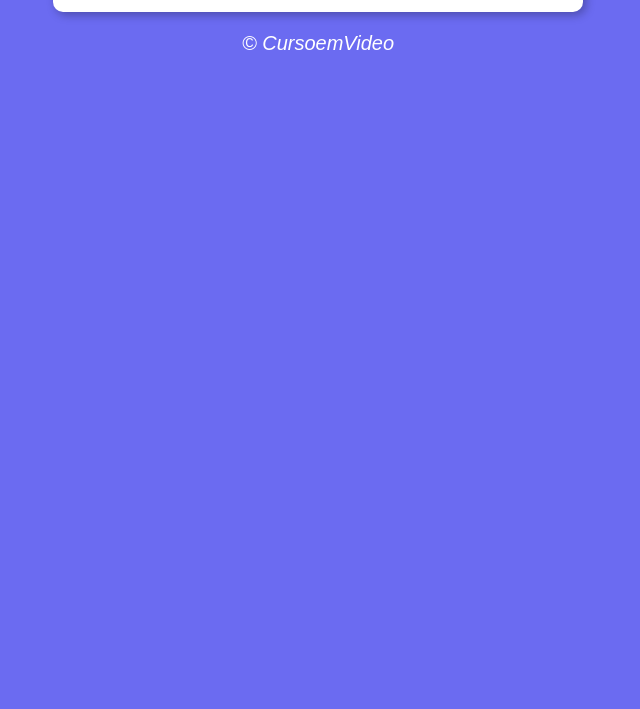
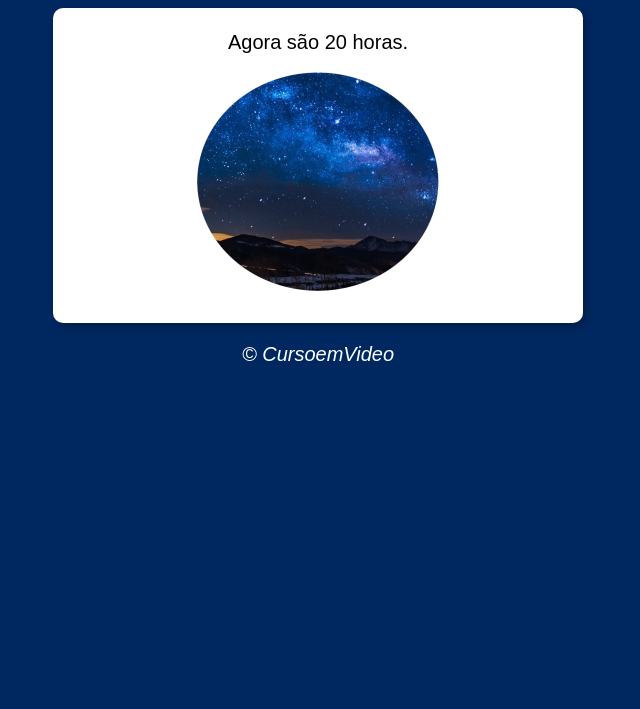
Before and after one commit to tiagoalves32/js-2, a plain HTML site: page testes/teste-06/teste-6.2/modelo.html in a window 1280 px wide. Shown: the part 91-800 px from the top of the page, without its empty margins (322-962 px from the left). Drawn offline with Linux system fonts and the light colour scheme.

Commit message:
Criei o teste 6.2

```diff
--- a/testes/teste-06/teste-6.2/estilo.css
+++ b/testes/teste-06/teste-6.2/estilo.css
@@ -19,6 +19,11 @@ section {
 
 }
 
+div {
+    text-align: center;
+    padding: 8px;
+}
+
 footer {
     color: white;
     text-align: center;
--- a/testes/teste-06/teste-6.2/modelo.html
+++ b/testes/teste-06/teste-6.2/modelo.html
@@ -7,16 +7,16 @@
     <title>Modelo de Exercício</title>
     <link rel="stylesheet" href="estilo.css">
 </head>
-<body>
+<body onload="carregar()">
     <header>
-        <h1></h1>
+        <h1>Hora do Dia</h1>
     </header>
     <section>
-        <div>
-            testando...
+        <div id="msg">
+           Aqui vai aparecer a mensagem...
         </div>
-        <div>
-            Olá!
+        <div id="foto">
+            <img id="imagem" src="manha.png.png" alt="">
         </div>
     </section>
     <footer>
--- a/testes/teste-06/teste-6.2/script.js
+++ b/testes/teste-06/teste-6.2/script.js
@@ -1 +1,20 @@
-alert('olá!')
+function carregar() {
+    var mensagem = window.document.querySelector('#msg')
+    var img = window.document.querySelector('#imagem')
+    var data = new Date()
+    var hora = data.getHours()
+    msg.innerHTML = `Agora são ${hora} horas.`
+    if (hora >= 0 && hora < 12 ) {
+        // BOM DIA!
+        img.src = 'manha.png.png'
+        document.body.style.background = '#bfa220'
+    } else if (hora >= 12 && hora <= 18) {
+        // BOA TARDE!
+        img.src = 'tarde.png.png'
+        document.body.style.background = '#f58a05'
+    } else {
+        // BOA NOITE!
+        img.src = 'noite.png.png'
+        document.body.style.background = '#002860'
+    }
+}
```
Also changed, not shown: testes/teste-06/teste-6.2/manha.png.png (added), testes/teste-06/teste-6.2/noite.png.png (added), testes/teste-06/teste-6.2/tarde.png.png (added).
